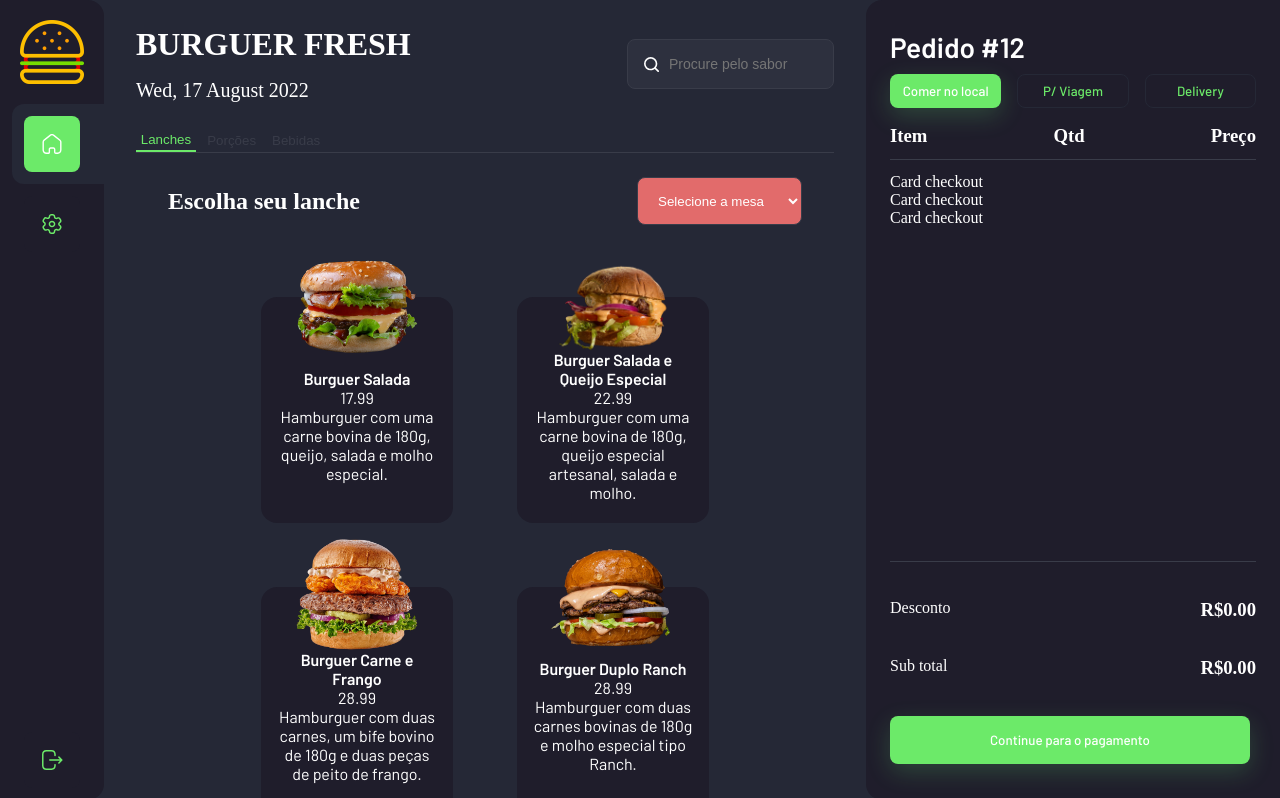
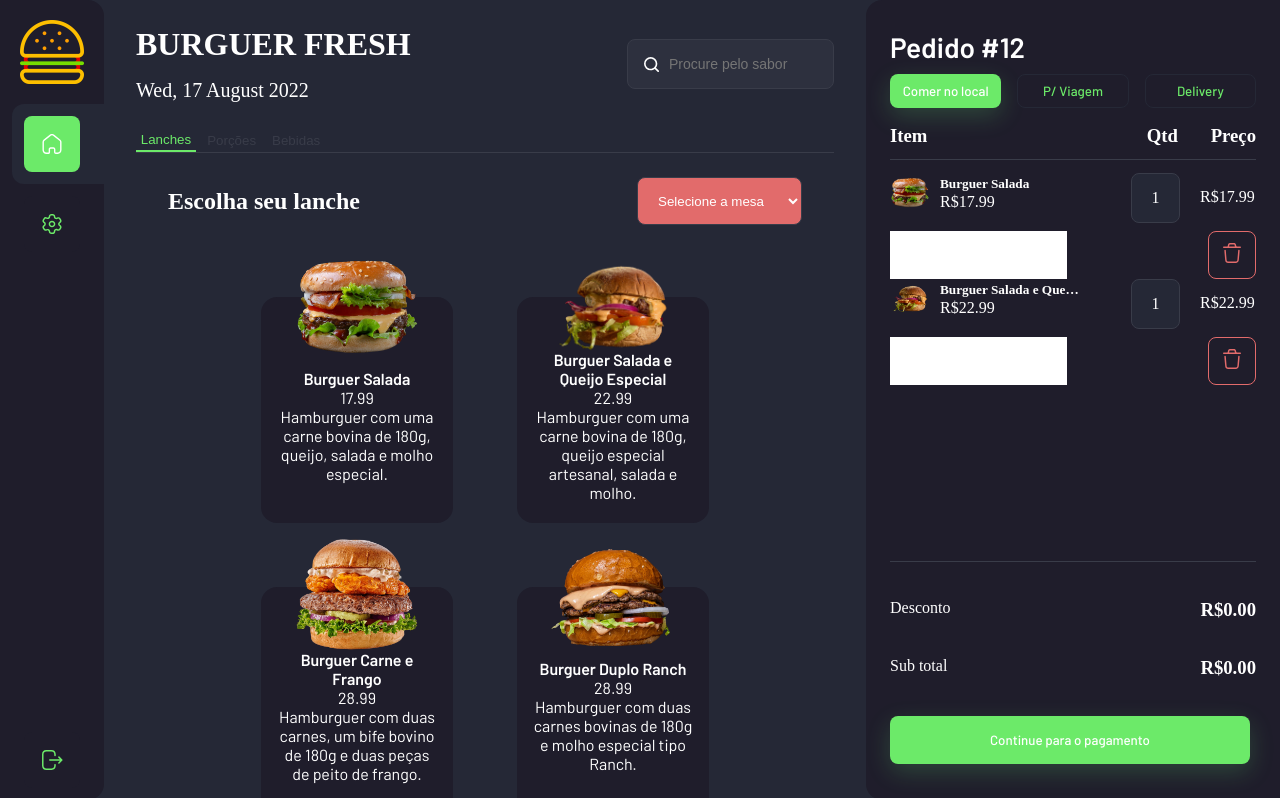
Before and after one commit to IvanBorba/blue-hamburgueria-react-ts, a React (Vite) app: page / in a window 1280 px wide. Shown: the top 798 px of the page. Built offline with nearby package versions, Linux system fonts and the light colour scheme; a web font is replaced by a local one.

Commit message:
feature: OrderDetails second part, also add Toaster

```diff
--- a/package.json
+++ b/package.json
@@ -12,6 +12,7 @@
     "luxon": "^3.0.1",
     "react": "^18.2.0",
     "react-dom": "^18.2.0",
+    "react-hot-toast": "^2.3.0",
     "react-router-dom": "^6.3.0",
     "styled-components": "^5.3.5"
   },
--- a/src/App.tsx
+++ b/src/App.tsx
@@ -1,9 +1,11 @@
+import { Toaster } from "react-hot-toast";
 import "./App.css";
 import Router from "./router";
 
 const App = () => {
   return (
     <div>
+      <Toaster position="bottom-center" reverseOrder={false} />
       <Router />
     </div>
   );
--- /dev/null
+++ b/src/components/CheckoutCard/index.tsx
@@ -0,0 +1,47 @@
+import { Product } from "../../types";
+import * as Styled from "./styles";
+import { useState } from "react";
+import toast from "react-hot-toast";
+import { TrashIcon } from "../../assets/icons";
+
+interface CheckoutCardProps {
+  product: Product;
+}
+
+const CheckoutCard = ({ product }: CheckoutCardProps) => {
+  const [quantity, setQuantity] = useState<number>(1);
+  const [description, setDescription] = useState<string>("");
+
+  return (
+    <Styled.CheckoutCardContainer>
+      <Styled.CheckoutCardHeader>
+        <img alt={product.name} src={product.image} />
+        <div>
+          <h5 title={product.name}>{product.name}</h5>
+          <p>R${product.price}</p>
+        </div>
+        <Styled.ProductQuantityInput
+          type="number"
+          min="1"
+          max="100"
+          value={quantity}
+          onChange={(e) => setQuantity(Number(e.target.value))}
+        />
+        <span>R${(quantity * product.price).toFixed(2)}</span>
+      </Styled.CheckoutCardHeader>
+      <Styled.CheckoutCardFooter>
+        <input
+          value={description}
+          onChange={(e) => setDescription(e.target.value)}
+        />
+        <Styled.RemoveProductButton
+          onClick={() => toast.error("Sessão em desenvolvimento!")}
+        >
+          <TrashIcon />
+        </Styled.RemoveProductButton>
+      </Styled.CheckoutCardFooter>
+    </Styled.CheckoutCardContainer>
+  );
+};
+
+export default CheckoutCard;
--- /dev/null
+++ b/src/components/CheckoutCard/styles.ts
@@ -0,0 +1,82 @@
+import styled, { css } from "styled-components";
+
+export const CheckoutCardContainer = styled.div`
+  ${({ theme }) => css`
+    width: 100%;
+    height: 6.625rem;
+    display: flex;
+    flex-direction: column;
+  `}
+`;
+
+export const CheckoutCardHeader = styled.div`
+  ${({ theme }) => css`
+    width: 100%;
+    height: 3rem;
+    display: flex;
+    margin-bottom: 0.625rem;
+
+    img {
+      width: 2.5rem;
+      height: 2.5rem;
+      margin-right: 0.625rem;
+    }
+
+    div {
+      width: calc(100% - 6.125rem);
+      height: 100%;
+      line-height: 140%;
+
+      h5 {
+        width: 8.75rem;
+        height: 1.125rem;
+        text-overflow: ellipsis;
+        white-space: nowrap;
+        overflow: hidden;
+      }
+    }
+
+    span {
+      min-width: 3.5rem;
+      padding-left: 1.25rem;
+      height: 100%;
+      display: flex;
+      align-items: center;
+    }
+  `}
+`;
+
+export const ProductQuantityInput = styled.input`
+  ${({ theme }) => css`
+    all: unset;
+    width: 3rem;
+    height: 3rem;
+    background-color: ${theme.colors.baseBg1};
+    border: 1px solid ${theme.colors.baseLine};
+    color: ${theme.colors.textColor};
+    border-radius: 8px;
+    text-align: center;
+  `}
+`;
+
+export const CheckoutCardFooter = styled.div`
+  ${({ theme }) => css`
+    width: 100%;
+    height: 3rem;
+    display: flex;
+    justify-content: space-between;
+  `}
+`;
+
+export const RemoveProductButton = styled.button`
+  ${({ theme }) => css`
+    width: 3rem;
+    height: 3rem;
+    border-radius: 8px;
+    text-align: center;
+    background-color: ${theme.colors.baseBg2};
+    border: 1px solid ${theme.colors.secondaryColor};
+    color: ${theme.colors.secondaryColor};
+    cursor: pointer;
+  `}
+`;
--- a/src/components/OrderDetails/index.tsx
+++ b/src/components/OrderDetails/index.tsx
@@ -1,5 +1,8 @@
+import toast from "react-hot-toast";
 import Button from "../Button";
+import CheckoutCard from "../CheckoutCard";
 import * as Styled from "./styles";
+import { mockedProducts } from "../../mocks";
 
 const OrderDetails = () => {
   return (
@@ -24,15 +27,16 @@
       </Styled.OrderDetailsHeader>
       <Styled.CheckoutDetailsContainer>
         <Styled.CheckoutDetailsHeader>
-          <h3>Item</h3>
-          <h3>Qtd</h3>
+          <div>
+            <h3>Item</h3>
+            <h3>Qtd</h3>
+          </div>
           <h3>Preço</h3>
         </Styled.CheckoutDetailsHeader>
-        <div className="checkout-cards-container">
-          <div>Card checkout</div> {/* Dado mockado */}
-          <div>Card checkout</div> {/* Dado mockado */}
-          <div>Card checkout</div> {/* Dado mockado */}
-        </div>
+        <Styled.CheckoutCardsContainer>
+          <CheckoutCard product={mockedProducts[0]} />
+          <CheckoutCard product={mockedProducts[1]} />
+        </Styled.CheckoutCardsContainer>
       </Styled.CheckoutDetailsContainer>
       <Styled.OrderDetailsFooter>
         <div>
@@ -45,7 +49,7 @@
         </div>
         <Button
           text="Continue para o pagamento"
-          onClick={() => {}}
+          onClick={() => toast.error("Sessão em desenvolvimento!")}
           size="large"
         />
       </Styled.OrderDetailsFooter>
--- a/src/components/OrderDetails/styles.ts
+++ b/src/components/OrderDetails/styles.ts
@@ -58,6 +58,12 @@
     display: flex;
     justify-content: space-between;
     border-bottom: 1px solid ${theme.colors.baseLine};
+
+    div {
+      display: flex;
+      justify-content: space-between;
+      width: 18rem;
+    }
   `}
 `;
 
@@ -78,3 +84,12 @@
     }
   `}
 `;
+
+export const CheckoutCardsContainer = styled.div`
+  ${({ theme }) => css`
+    width: 100%;
+    display: flex;
+    flex-direction: column;
+    justify-content: center;
+  `}
+`;
--- a/src/index.css
+++ b/src/index.css
@@ -5,3 +5,15 @@
   padding: 0;
   border: 0;
 }
+
+/* Chrome, Safari, Edge, Opera */
+input::-webkit-outer-spin-button,
+input::-webkit-inner-spin-button {
+  -webkit-appearance: none;
+  margin: 0;
+}
+
+/* Firefox */
+input[type="number"] {
+  -moz-appearance: textfield;
+}
```
Also changed, not shown: 1 other file (tests, documents, lock files or other folders).
